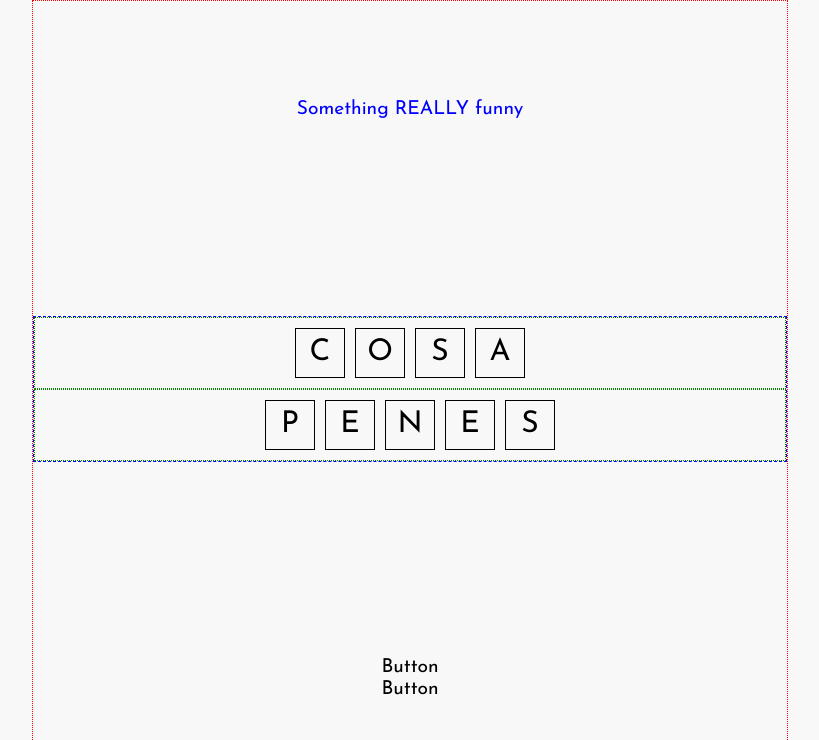
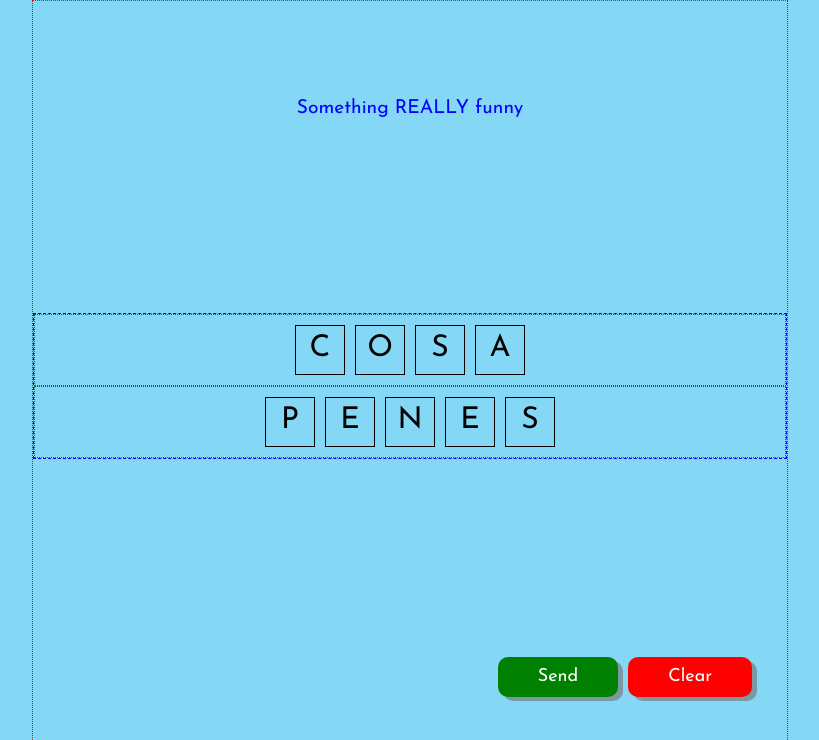
Before and after one commit to jlaguilargomez/wordly-app, a React (Create React App) app: page / in a window 1280 px wide. Shown: the top 740 px of the page, without its empty margins (230-1049 px from the left). Built offline with nearby package versions, Linux system fonts and the light colour scheme.

Commit message:
Buttons styles

```diff
--- a/src/App.scss
+++ b/src/App.scss
@@ -9,7 +9,7 @@ html{
 }
 
 body {
-  background-color: #f8f8f8;
+  background-color: #84d7f5;
   font-family: 'Josefin Sans', sans-serif;
   font-size: 1.2rem;
   margin: 0;
--- /dev/null
+++ b/src/modules/common/components/Button/Button.scss
@@ -0,0 +1,31 @@
+.btn{
+  width: 100%;
+  padding: 1rem 4rem;
+  margin: 0.5rem;
+
+  font-size: 1.8rem;
+  border: none;
+  border-radius: 10px;
+  color: white;
+  background: #333;
+  outline: none;
+  box-shadow: 0.5rem 0.4rem rgba(121, 121, 121, 0.65);
+  transition: all 0.3s;
+  cursor: pointer;
+
+  &:active{
+    transform: translateY(1px);
+    box-shadow: 0.2rem 0.3rem rgba(77, 77, 77, 0.65);
+  }
+
+  &--confirm{
+    background:green
+  }
+  &--cancel{
+    background: red
+  }
+
+  &--info{
+    background: blue
+  }
+}
--- a/src/modules/common/components/Button/Button.tsx
+++ /dev/null
@@ -1,7 +0,0 @@
-import React from 'react';
-
-function Button(): JSX.Element {
-  return <div>Button</div>;
-}
-
-export default Button;
--- /dev/null
+++ b/src/modules/common/components/Button/index.tsx
@@ -0,0 +1,22 @@
+import React from 'react';
+import './Button.scss';
+
+interface IButton {
+  text?: string;
+  type?: 'confirm' | 'cancel' | 'info';
+  clickHandler: () => void;
+}
+
+function Button({
+  text = 'Button',
+  type = 'info',
+  clickHandler,
+}: IButton): JSX.Element {
+  return (
+    <button type="button" className={`btn btn--${type}`} onClick={clickHandler}>
+      {text}
+    </button>
+  );
+}
+
+export default Button;
--- a/src/modules/game/pages/Game/Game.scss
+++ b/src/modules/game/pages/Game/Game.scss
@@ -9,3 +9,15 @@
   max-width: 756px;
   font-size: 1.6em;
 }
+
+.btn-wrapper{
+  display: flex;
+  width: auto;
+
+  @media (min-width: 768px) {
+    justify-content: center;
+    align-self: flex-end;
+    margin-right: 3rem;
+  }
+
+}
--- a/src/modules/game/pages/Game/Game.tsx
+++ b/src/modules/game/pages/Game/Game.tsx
@@ -1,7 +1,7 @@
 import React from 'react';
 import './Game.scss';
 
-import Button from '../../../common/components/Button/Button';
+import Button from '../../../common/components/Button';
 import Message from '../../../common/components/Message/Message';
 import Panel from '../../organism/Panel/Panel';
 
@@ -10,9 +10,17 @@ function Game(): JSX.Element {
     <div className="container">
       <Message text="Something REALLY funny" />
       <Panel />
-      <div>
-        <Button />
-        <Button />
+      <div className="btn-wrapper">
+        <Button
+          text="Send"
+          type="confirm"
+          clickHandler={() => console.log('button')}
+        />
+        <Button
+          text="Clear"
+          type="cancel"
+          clickHandler={() => console.log('button')}
+        />
       </div>
     </div>
   );
```
